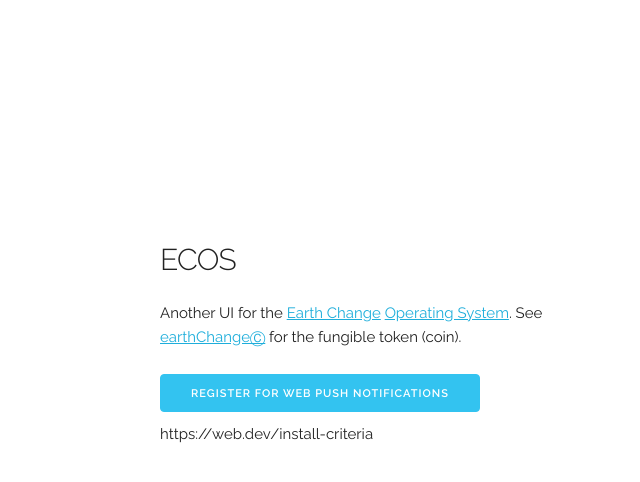
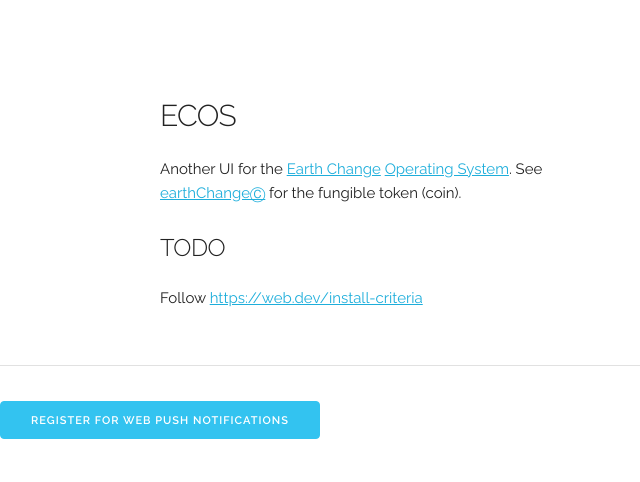
Before and after one commit to earthChange/ECOS, a plain HTML site: page index.html in a window 1280 px wide. Shown: the whole page, without its empty margins (0-640 px from the left). Drawn offline with Linux system fonts and the light colour scheme; a script that the page names is missing.

Commit message:
TODO: Make PWA "Installable"

```diff
--- a/index.html
+++ b/index.html
@@ -63,18 +63,21 @@
   –––––––––––––––––––––––––––––––––––––––––––––––––– -->
   <div class="container">
     <div class="row">
-      <div class="one-half column" style="margin-top: 25%">
+      <div class="one-half column" style="margin-top: 10%">
         <h4>ECOS</h4>
         <p>
           Another UI for the <a href="https://github.com/earthChange">Earth Change</a> <a href="https://gitlab.com/Patrick-T-Anderson/earth-change-operating-system">Operating System</a>.
           See <a href="https://github.com/TheKinDAO/earthChange">earthChangeⒸ</a> for the fungible token (coin).
         </p>
-        <a class="button button-primary" href="#"  onclick="registerToWebPushNotifications()">Register for Web Push Notifications</a>
-
-        https://web.dev/install-criteria
+        <h5>TODO</h5>
+        <p>
+        Follow <a href="https://web.dev/install-criteria">https://web.dev/install-criteria</a>
+        </p>
       </div>
     </div>
   </div>
+  <hr/>
+  <a class="button button-primary" href="#"  onclick="registerToWebPushNotifications()">Register for Web Push Notifications</a>
 
 <!-- End Document
   –––––––––––––––––––––––––––––––––––––––––––––––––– -->
```
